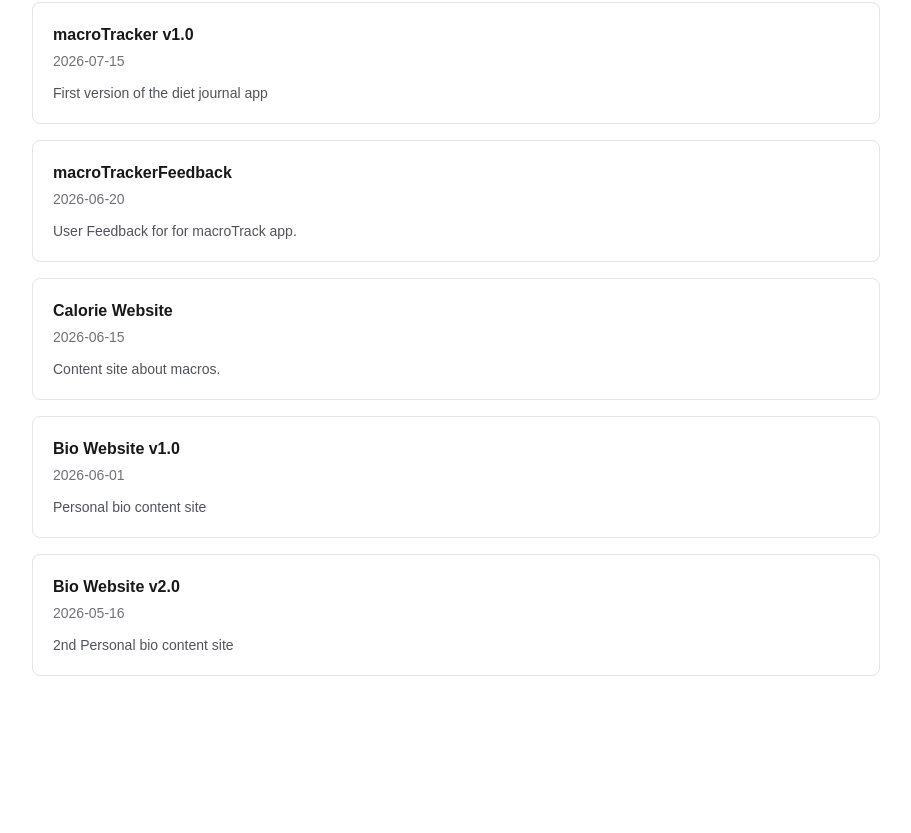
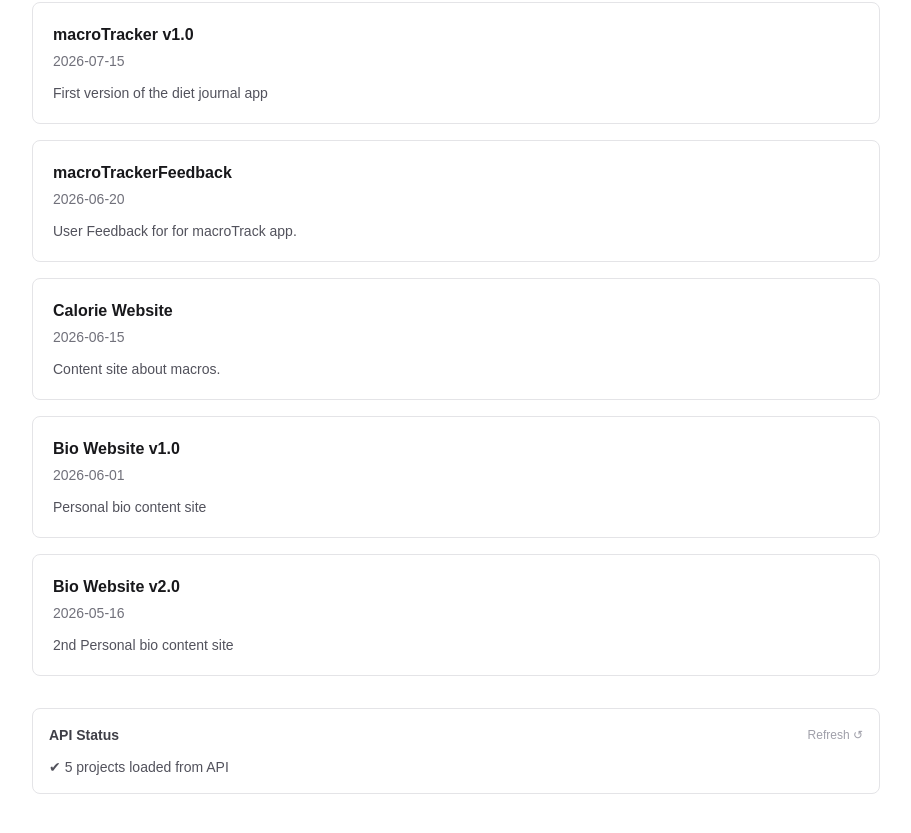
Before and after one commit to OKVSchool/week5-capstone-hub, a Next.js app: page / in a window 1280 px wide. Shown: the part 289-1122 px from the top of the page, without its empty margins (184-1095 px from the left). Before the commit the page ends 1013 px from the top, so only its background shows below. Built offline with nearby package versions, Linux system fonts and the light colour scheme.

Commit message:
Add four-states fetch widget and loading/error boundaries

```diff
--- a/src/app/page.tsx
+++ b/src/app/page.tsx
@@ -2,6 +2,7 @@
 import { useState, useEffect } from "react"
 import ProjectCard from "@/components/ProjectCard"
 import AddProjectForm from "@/components/AddProjectForm"
+import FetchWidget from "@/components/FetchWidget"
 import type { Project } from "@/data/projects"
 
 export default function Home() {
@@ -58,6 +59,8 @@ export default function Home() {
           <ProjectCard key={project.id} project={project} />
         ))}
       </div>
+
+      <FetchWidget />
     </div>
   )
 }
--- /dev/null
+++ b/src/app/projects/[id]/error.tsx
@@ -0,0 +1,24 @@
+'use client'
+
+export default function Error({
+  error,
+  unstable_retry,
+}: {
+  error: Error
+  unstable_retry: () => void
+}) {
+  return (
+    <div className="mx-auto max-w-4xl px-6 py-12">
+      <h2 className="text-lg font-semibold text-red-600 dark:text-red-400">
+        Something went wrong
+      </h2>
+      <p className="mt-1 text-sm text-zinc-500">{error.message}</p>
+      <button
+        onClick={() => unstable_retry()}
+        className="mt-4 rounded border px-4 py-2 text-sm hover:bg-zinc-50 dark:hover:bg-zinc-800"
+      >
+        Try again
+      </button>
+    </div>
+  )
+}
--- /dev/null
+++ b/src/app/projects/[id]/loading.tsx
@@ -0,0 +1,9 @@
+export default function Loading() {
+  return (
+    <div className="mx-auto max-w-4xl px-6 py-12">
+      <div className="h-8 w-48 animate-pulse rounded bg-zinc-200 dark:bg-zinc-800" />
+      <div className="mt-2 h-4 w-24 animate-pulse rounded bg-zinc-200 dark:bg-zinc-800" />
+      <div className="mt-4 h-16 w-full animate-pulse rounded bg-zinc-200 dark:bg-zinc-800" />
+    </div>
+  )
+}
--- /dev/null
+++ b/src/components/FetchWidget.tsx
@@ -0,0 +1,63 @@
+'use client'
+import { useState, useEffect } from "react"
+import type { Project } from "@/data/projects"
+
+type State =
+  | { status: "loading" }
+  | { status: "error"; message: string }
+  | { status: "empty" }
+  | { status: "data"; projects: Project[] }
+
+export default function FetchWidget() {
+  const [state, setState] = useState<State>({ status: "loading" })
+
+  async function load() {
+    setState({ status: "loading" })
+    try {
+      const res = await fetch("/api/projects")
+      if (!res.ok) throw new Error(`${res.status} ${res.statusText}`)
+      const data: Project[] = await res.json()
+      setState(data.length === 0 ? { status: "empty" } : { status: "data", projects: data })
+    } catch (e) {
+      setState({ status: "error", message: e instanceof Error ? e.message : "Unknown error" })
+    }
+  }
+
+  useEffect(() => { load() }, [])
+
+  return (
+    <div className="mt-8 rounded-lg border border-zinc-200 p-4 dark:border-zinc-800">
+      <div className="flex items-center justify-between">
+        <h2 className="text-sm font-semibold text-zinc-700 dark:text-zinc-300">
+          API Status
+        </h2>
+        <button
+          onClick={load}
+          className="text-xs text-zinc-400 hover:text-zinc-700 dark:hover:text-zinc-200"
+        >
+          Refresh ↺
+        </button>
+      </div>
+
+      <div className="mt-3">
+        {state.status === "loading" && (
+          <p className="text-sm text-zinc-400 animate-pulse">Fetching from /api/projects…</p>
+        )}
+
+        {state.status === "error" && (
+          <p className="text-sm text-red-500">Error: {state.message}</p>
+        )}
+
+        {state.status === "empty" && (
+          <p className="text-sm text-zinc-400">No projects found.</p>
+        )}
+
+        {state.status === "data" && (
+          <p className="text-sm text-zinc-600 dark:text-zinc-300">
+            ✔ {state.projects.length} project{state.projects.length !== 1 ? "s" : ""} loaded from API
+          </p>
+        )}
+      </div>
+    </div>
+  )
+}
```
